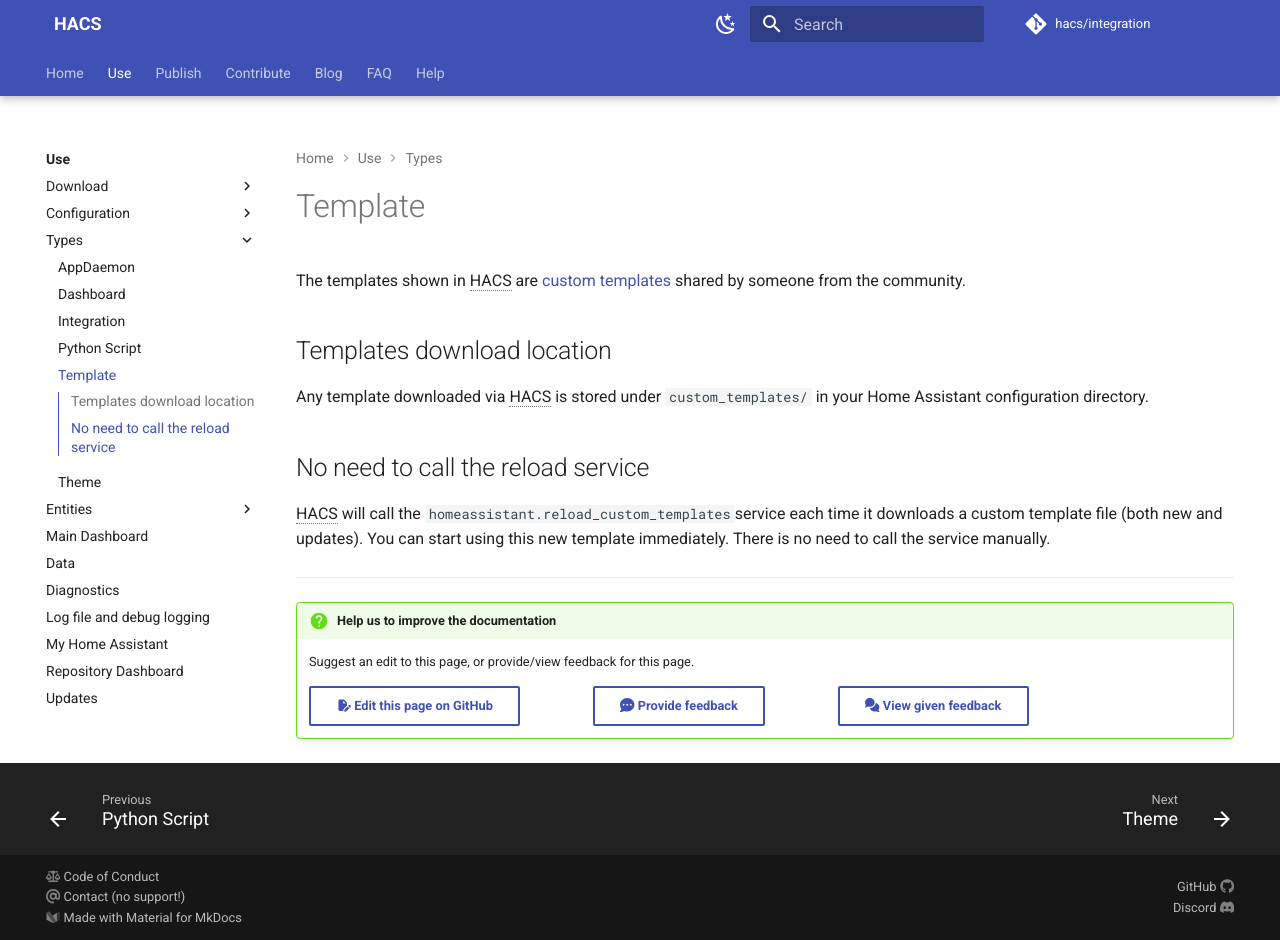
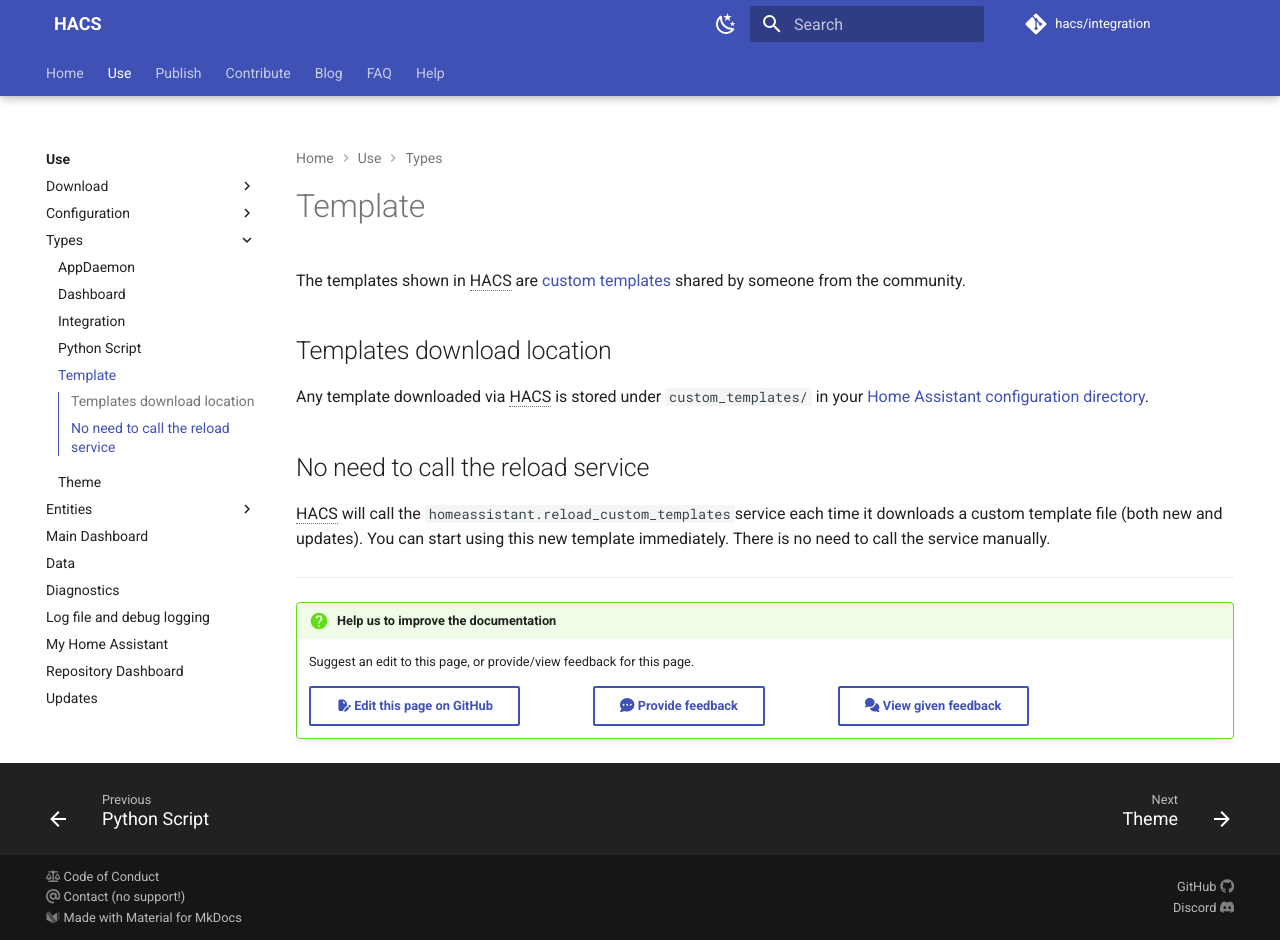
Before and after one commit to hacs/documentation, an MkDocs documentation site: the page built from source/docs/use/type/template.md, in a window 1280 px wide and 940 px high. Built offline with MkDocs 1.6.1 and Material for MkDocs 9.7.7, drawn with Linux system fonts in a browser that asks for light colours; plug-ins that fetch from the network failed and are left out; comment, search, counter and statistics services are not loaded; part of the change alters nothing that is shown.

```diff
--- a/source/docs/use/type/template.md
+++ b/source/docs/use/type/template.md
@@ -6,7 +6,8 @@ The templates shown in HACS are [custom templates](https://www.home-assistant.io
 
 ## Templates download location
 
-Any template downloaded via HACS is stored under `custom_templates/` in your Home Assistant configuration directory.
+Any template downloaded via HACS is stored under `custom_templates/` in your [Home Assistant configuration directory](https://www.home-assistant.io/docs/configuration/#configuration-directory).
+
 
 
 ## No need to call the reload service
```
